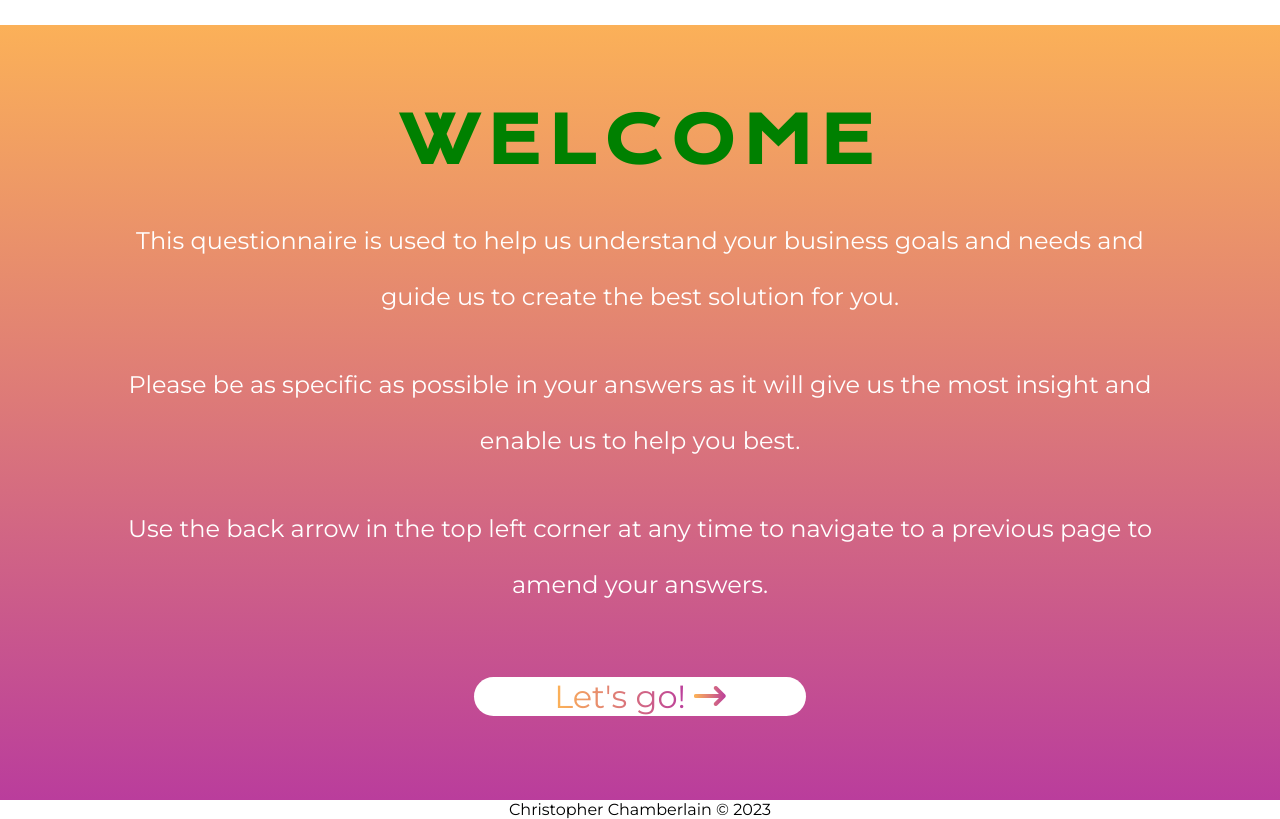
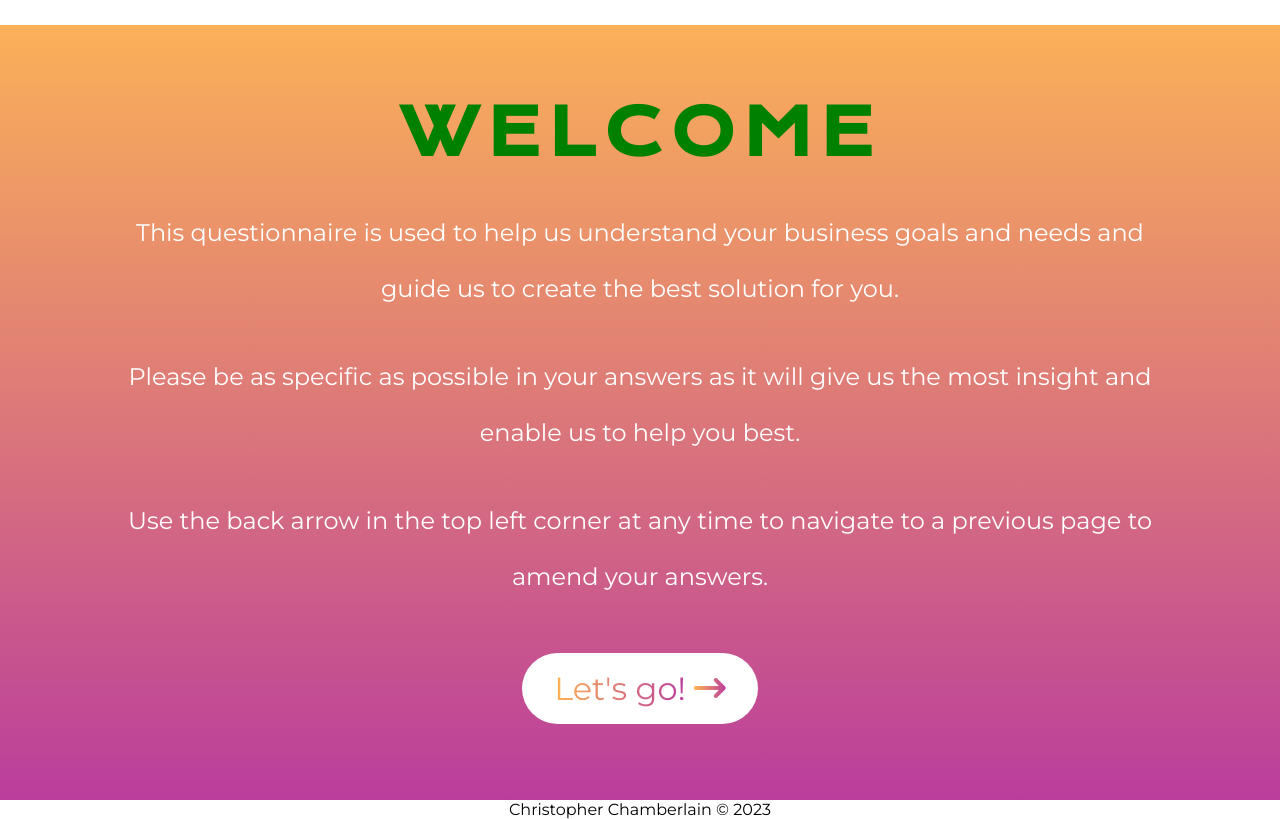
Before and after one commit to AkaraTawng/client-design-questionairre, a React (Vite) app: page / in a window 1280 px wide. Built offline with nearby package versions, Linux system fonts and the light colour scheme.

Commit message:
adjust next button font size and padding base styles

```diff
--- a/src/components/Form.jsx
+++ b/src/components/Form.jsx
@@ -238,10 +238,10 @@ const PrevButton = styled.button`
 const NextButton = styled.button`
     background-color: white;
     border: none;
-    padding: 0 5rem;
+    padding: 1rem 2rem;
     border-radius: 70px;
-    font-size: 2.4rem;
-    margin-top: 3rem;
+    font-size: 1rem;
+    margin-top: 2rem;
     display: flex;
     align-items: center;
     cursor: pointer;
```
